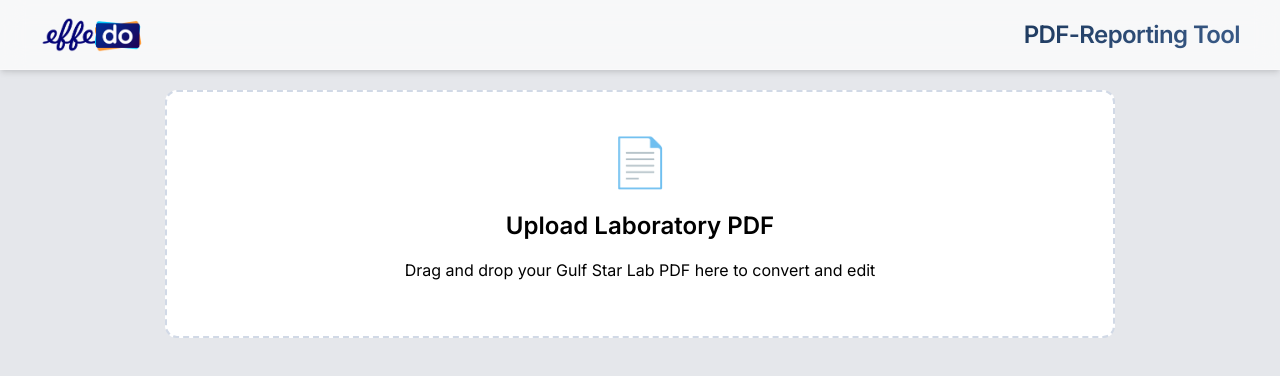
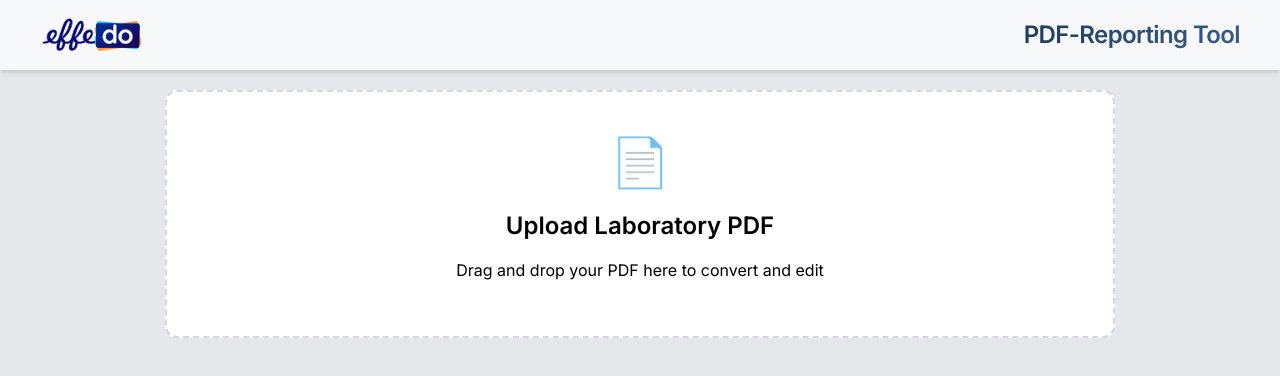
Before and after one commit to MuhammedFadhi/SA-DA_pdf, a React (Vite) app in the folder frontend/: page / in a window 1280 px wide. Shown: the top 376 px of the page. Built offline with nearby package versions, Linux system fonts and the light colour scheme; a web font is replaced by a local one.

Commit message:
Your message about what you changed

```diff
--- a/frontend/src/App.jsx
+++ b/frontend/src/App.jsx
@@ -214,7 +214,7 @@ const App = () => {
           />
           <div style={{ fontSize: '48px', color: '#1e3a5f', marginBottom: '20px' }}>📄</div>
           <h2>Upload Laboratory PDF</h2>
-          <p>Drag and drop your Gulf Star Lab PDF here to convert and edit</p>
+          <p>Drag and drop your PDF here to convert and edit</p>
           {loading && <p>Processing... Please wait.</p>}
         </div>
       ) : (
```
